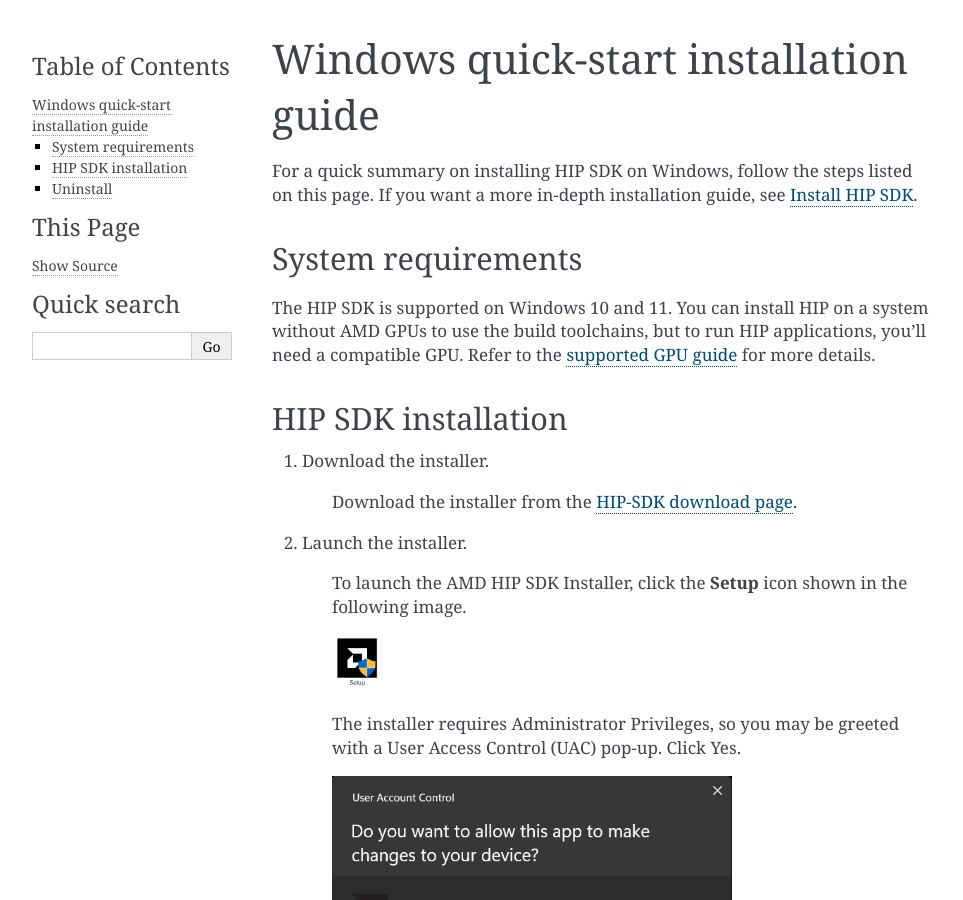
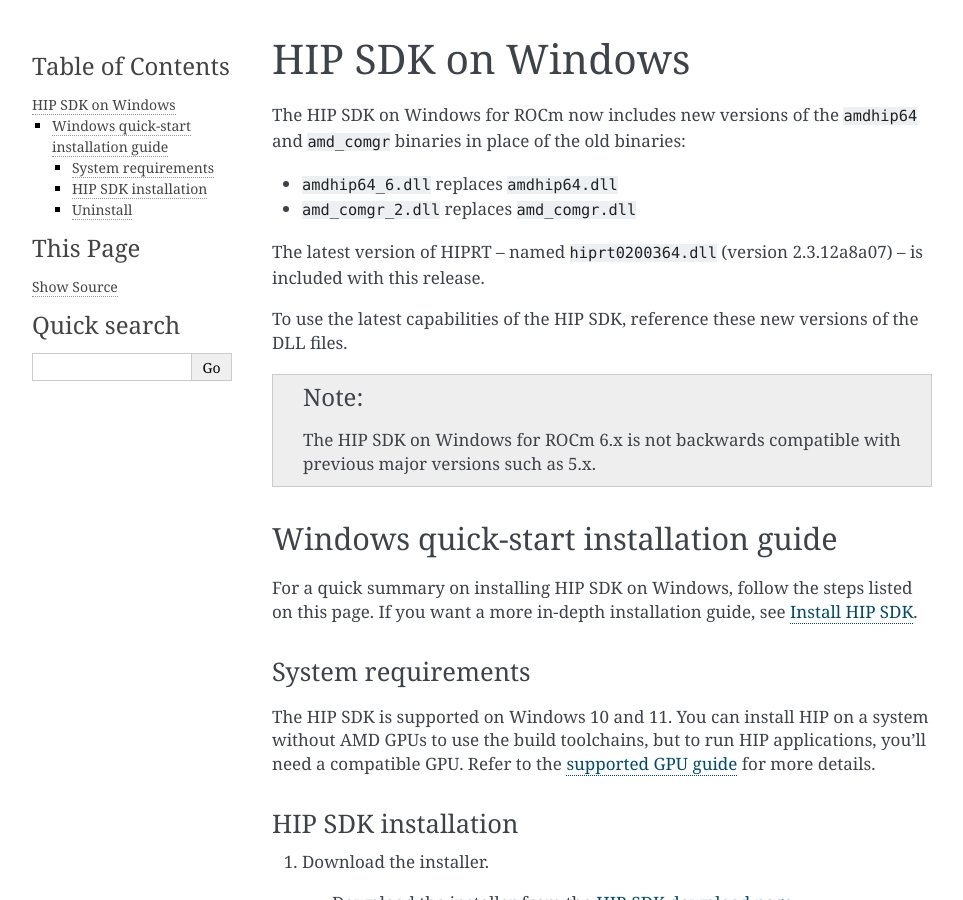
Before and after one commit to ROCm/rocm-install-on-windows, a Sphinx documentation site: the page built from docs/index.rst, in a window 1280 px wide and 900 px high. Shown: the whole window, without its empty margins (148-1111 px from the left). Built offline with Sphinx 7.4.7, drawn with Linux system fonts in a browser that asks for light colours.

Commit message:
Add 6.1.2 note

```diff
--- a/docs/index.rst
+++ b/docs/index.rst
@@ -2,24 +2,44 @@
   :description: Windows quick-start installation guide
   :keywords: ROCm installation, AMD, ROCm, Windows, HIP, HIP SDK
 
+******************
+HIP SDK on Windows
+******************
+
+The HIP SDK on Windows for ROCm now includes new versions of the
+``amdhip64`` and ``amd_comgr`` binaries in place of the old binaries:
+
+* ``amdhip64_6.dll`` replaces ``amdhip64.dll``
+* ``amd_comgr_2.dll`` replaces ``amd_comgr.dll``
+
+The latest version of HIPRT -- named ``hiprt0200364.dll`` (version 2.3.12a8a07)
+-- is included with this release.
+
+To use the latest capabilities of the HIP SDK, reference these new versions of
+the DLL files.
+
+.. note::
+
+   The HIP SDK on Windows for ROCm 6.x is not backwards compatible with previous major
+   versions such as 5.x.
+
 .. _hip-install-quick:
 
-************************************************************************************************
 Windows quick-start installation guide
-************************************************************************************************
+======================================
 
 For a quick summary on installing HIP SDK on Windows, follow the steps listed on this page. If you
 want a more in-depth installation guide, see :ref:`hip-install-full`.
 
 System requirements
-=======================================================
+-------------------
 
 The HIP SDK is supported on Windows 10 and 11. You can install HIP on a system without AMD GPUs
 to use the build toolchains, but to run HIP applications, you'll need a compatible GPU. Refer to
 the :doc:`supported GPU guide</reference/system-requirements>` for more details.
 
 HIP SDK installation
-=======================================================
+--------------------
 
 1. Download the installer.
 
@@ -140,7 +160,7 @@
         this as the install folder.
 
 Uninstall
-=====================================
+---------
 
 All components, except the Visual Studio plug-in, should be uninstalled through Control Panel >
 Add/Remove Program. You can uninstall HIP SDK components through the Windows Settings app.
```
